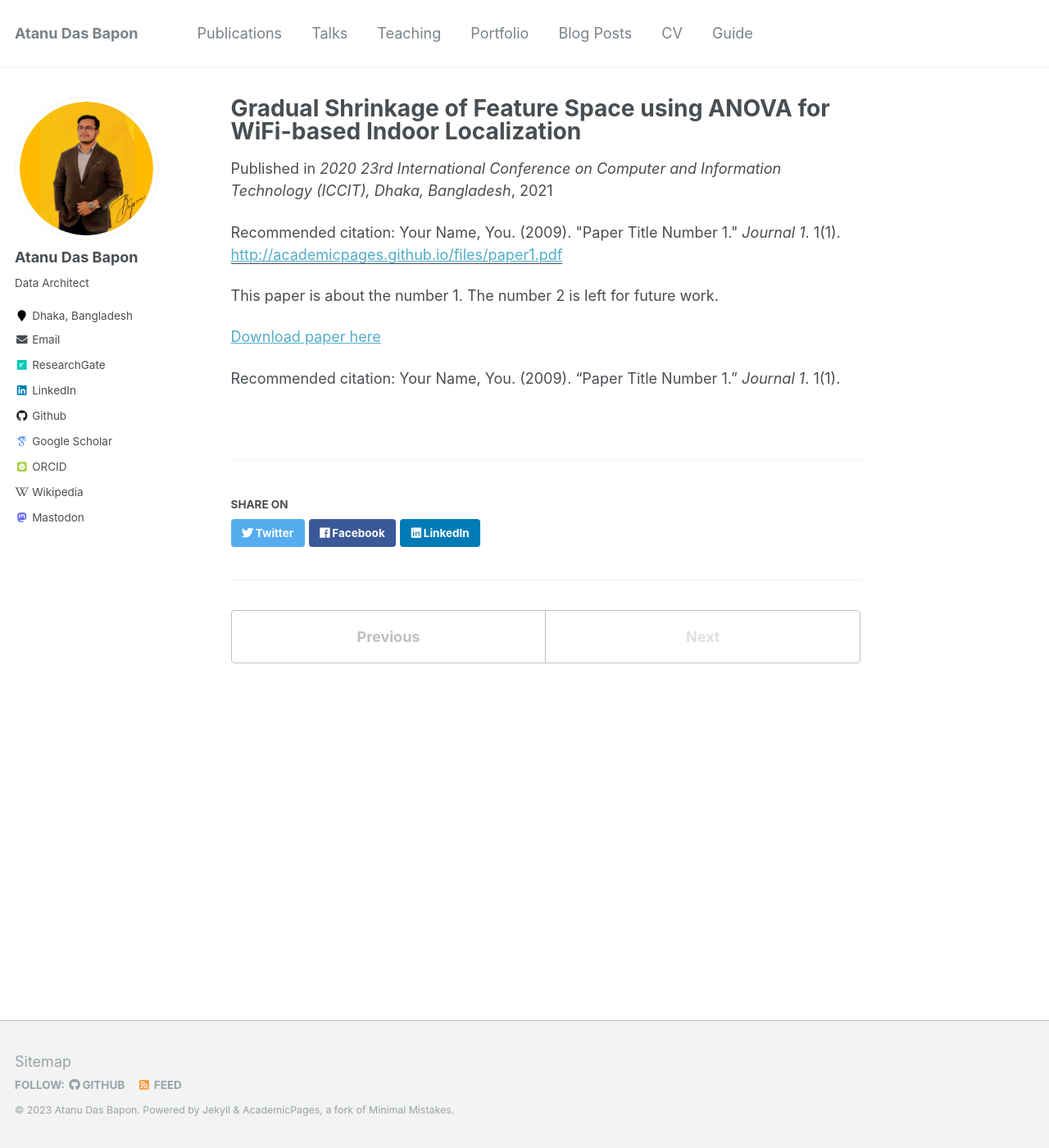
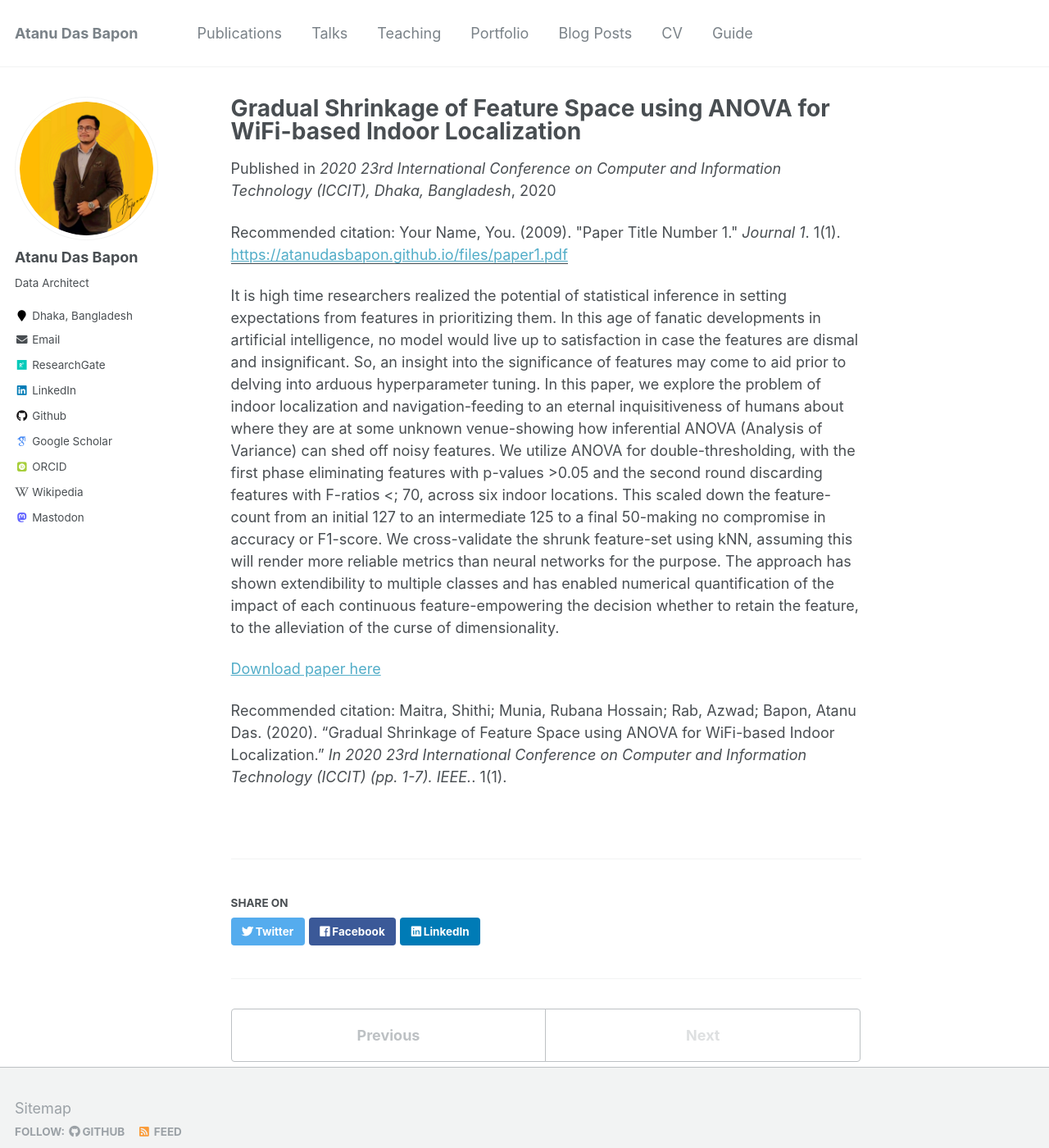
Before and after one commit to atanudasbapon/atanudasbapon.github-io, a Jekyll site: the page built from _publications/2009-10-01-paper-title-number-1.md, in a window 1280 px wide and 1400 px high. Shown: the whole window at 82% size. Built offline with Jekyll 4.4.1, drawn with Linux system fonts in a browser that asks for light colours; some web fonts are replaced.

Commit message:
updated info v23

```diff
--- a/_config.yml
+++ b/_config.yml
@@ -81,7 +81,7 @@ analytics:
 # Site Author
 author:
   name             : "Atanu Das Bapon"
-  avatar           : "AtanuDasBapon.png"
+  avatar           : "AtanuDasBapon_WBG_Signed.png"
   bio              : "Data Architect"
   location         : "Dhaka, Bangladesh"
   employer         :
--- a/_publications/2009-10-01-paper-title-number-1.md
+++ b/_publications/2009-10-01-paper-title-number-1.md
@@ -2,14 +2,14 @@
 title: "Gradual Shrinkage of Feature Space using ANOVA for WiFi-based Indoor Localization"
 collection: publications
 permalink: /publication/Gradual-Shrinkage-of-Feature-Space-using-ANOVA-for-WiFi-based-Indoor-Localization
-excerpt: 'This paper is about the number 1. The number 2 is left for future work.'
-date: 2021-04-06
+excerpt: 'It is high time researchers realized the potential of statistical inference in setting expectations from features in prioritizing them. In this age of fanatic developments in artificial intelligence, no model would live up to satisfaction in case the features are dismal and insignificant. So, an insight into the significance of features may come to aid prior to delving into arduous hyperparameter tuning. In this paper, we explore the problem of indoor localization and navigation-feeding to an eternal inquisitiveness of humans about where they are at some unknown venue-showing how inferential ANOVA (Analysis of Variance) can shed off noisy features. We utilize ANOVA for double-thresholding, with the first phase eliminating features with p-values >0.05 and the second round discarding features with F-ratios <; 70, across six indoor locations. This scaled down the feature-count from an initial 127 to an intermediate 125 to a final 50-making no compromise in accuracy or F1-score. We cross-validate the shrunk feature-set using kNN, assuming this will render more reliable metrics than neural networks for the purpose. The approach has shown extendibility to multiple classes and has enabled numerical quantification of the impact of each continuous feature-empowering the decision whether to retain the feature, to the alleviation of the curse of dimensionality.'
+date: 2020-12-19
 venue: '2020 23rd International Conference on Computer and Information Technology (ICCIT), Dhaka, Bangladesh'
-paperurl: 'http://academicpages.github.io/files/paper1.pdf'
+paperurl: 'https://atanudasbapon.github.io/files/paper1.pdf'
 citation: 'Your Name, You. (2009). &quot;Paper Title Number 1.&quot; <i>Journal 1</i>. 1(1).'
 ---
-This paper is about the number 1. The number 2 is left for future work.
+It is high time researchers realized the potential of statistical inference in setting expectations from features in prioritizing them. In this age of fanatic developments in artificial intelligence, no model would live up to satisfaction in case the features are dismal and insignificant. So, an insight into the significance of features may come to aid prior to delving into arduous hyperparameter tuning. In this paper, we explore the problem of indoor localization and navigation-feeding to an eternal inquisitiveness of humans about where they are at some unknown venue-showing how inferential ANOVA (Analysis of Variance) can shed off noisy features. We utilize ANOVA for double-thresholding, with the first phase eliminating features with p-values >0.05 and the second round discarding features with F-ratios <; 70, across six indoor locations. This scaled down the feature-count from an initial 127 to an intermediate 125 to a final 50-making no compromise in accuracy or F1-score. We cross-validate the shrunk feature-set using kNN, assuming this will render more reliable metrics than neural networks for the purpose. The approach has shown extendibility to multiple classes and has enabled numerical quantification of the impact of each continuous feature-empowering the decision whether to retain the feature, to the alleviation of the curse of dimensionality.
 
 [Download paper here](http://academicpages.github.io/files/paper1.pdf)
 
-Recommended citation: Your Name, You. (2009). "Paper Title Number 1." <i>Journal 1</i>. 1(1).
+Recommended citation: Maitra, Shithi; Munia, Rubana Hossain; Rab, Azwad; Bapon, Atanu Das. (2020). "Gradual Shrinkage of Feature Space using ANOVA for WiFi-based Indoor Localization." <i>In 2020 23rd International Conference on Computer and Information Technology (ICCIT) (pp. 1-7). IEEE.</i>. 1(1).
```
Also changed, not shown: images/AtanuDasBapon_WBG.png (added), images/AtanuDasBapon_WBG_Signed.png (renamed from images/AtanuDasBapon.png), images/AtanuDasBapon_v3.png (deleted).
